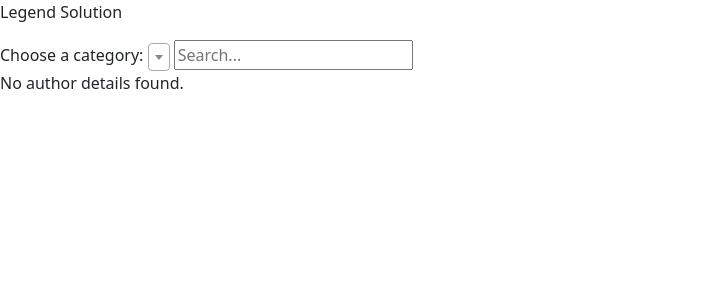
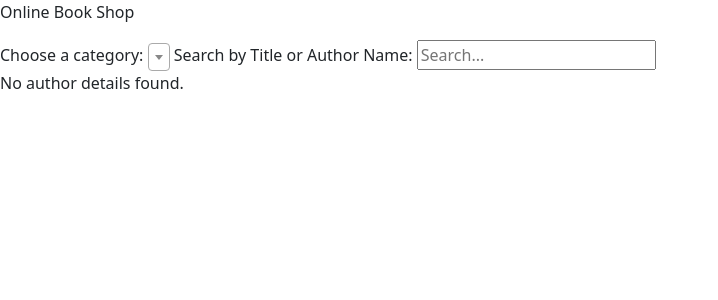
Before and after one commit to sanketpatil1699/guttenbergbookshop, a Django app: page /getBooksData/ in a window 1280 px wide. Shown: the top 300 px of the page, without its empty margins (0-718 px from the left). Run offline with Django 5.2, Linux system fonts and the light colour scheme; data that the repository does not hold is empty; some libraries are stand-ins or nearby versions.

Commit message:
SP | Added Documentation

```diff
--- a/bookShop/templates/dash.html
+++ b/bookShop/templates/dash.html
@@ -2,6 +2,7 @@
 {% load static %}
 <html>
 <head>
+    <!-- Used Bootstrap and CSS for table-->
     <link rel="stylesheet" href="{% static 'css/bootstrap.min.css' %}">
     <link href="https://cdnjs.cloudflare.com/ajax/libs/select2/4.0.13/css/select2.min.css" rel="stylesheet" />
     <style>
@@ -23,8 +24,8 @@
 </head>
 <body>
 
-<p>Legend Solution</p>
-
+<p>Online Book Shop</p>
+<!--Form is for Dropdown, Search Search by Title or Author Name-->
 <form id="myForm" method="post" action="{% url 'getBooksData' %}">
     {% csrf_token %}
     <div>
@@ -34,9 +35,11 @@
                 <option value="{{ value.name }}">{{ value.name }}</option>
             {% endfor %}
         </select>
+        <label for="cars">Search by Title or Author Name:</label>
         <input type="text" id="searchInput" onkeyup="searchFunction()" placeholder="Search...">
     </div>
 </form>
+<!-- table,th,td for all data stored in table-->
 {% if authDetails %}
     <table class="table table-bordered">
         <thead>
@@ -70,6 +73,7 @@
     <p>No author details found.</p>
 {% endif %}
 
+<!-- functions for search and submit-->
 <script src="https://ajax.googleapis.com/ajax/libs/jquery/3.5.1/jquery.min.js"></script>
 <script src="https://cdnjs.cloudflare.com/ajax/libs/select2/4.0.13/js/select2.min.js"></script>
 <script>
--- a/bookShop/views.py
+++ b/bookShop/views.py
@@ -4,20 +4,29 @@ from django.http import HttpResponse
 import sys
 from rest_framework.decorators import action
 
-subjData = []
-allDetails = []
-a=0
-b=20
 @action(methods=["Post"], detail=False)
 def getBooksData(request):
+    """
+    Author : Sanket Patil.
+    Date : 17-03-2024
+    The function `getBooksData` retrieves and processes data related to books and authors based on user
+    input, and handles exceptions if any occur.
+
+    :param request: The given code snippet is a Python function that retrieves data related to books
+    based on a selected subject name from a dropdown menu in a web application. Here's a breakdown of
+    the code:
+    :return: The `getBooksData` function is returning a rendered HTML template named 'dash.html' with
+    the context data containing the list of subjects (`subjData`) and the sorted list of book details
+    (`sortingDownloadCount`).
+    """
     try:
-    # subjData = []
-    # allDetails = []
-        global subjData, allDetails  # Assuming you want to keep the data persistent across requests
+        global subjData, allDetails,sortingDownloadCount
         subjData = []
         allDetails = []
         sortingDownloadCount=[]
-        selected_name = request.POST.get('selected_name')
+        selected_name = request.POST.get('selected_name') #selected_name getting which one is selected from dropdown.
+
+        # Bewlow functionality is for colleting all data from various table.
         if selected_name != '' and selected_name != None:
             idSubject  = BooksSubject.objects.filter(name = selected_name).first()
             BookId = BookbookSubject.objects.filter(subject_id = idSubject.id).values_list('book_id', flat=True)
@@ -42,7 +51,9 @@ def getBooksData(request):
                         }
                     allDetails.append(details)
                 sortingDownloadCount = sorted(allDetails, key=lambda x: x['download_count'], reverse=True)
-        bookSub = BooksSubject.objects.all()[0:20]
+
+        #DropdownList
+        bookSub = BooksSubject.objects.all()
         for SubjectData in bookSub:
             subInfo ={
                 'name': SubjectData.name,
```
